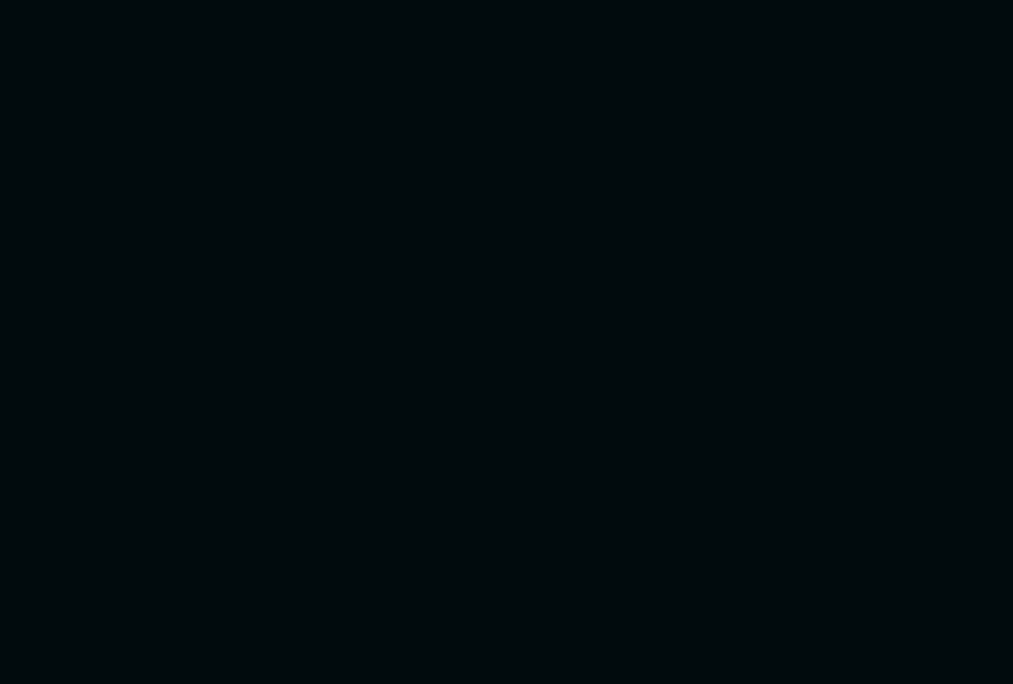
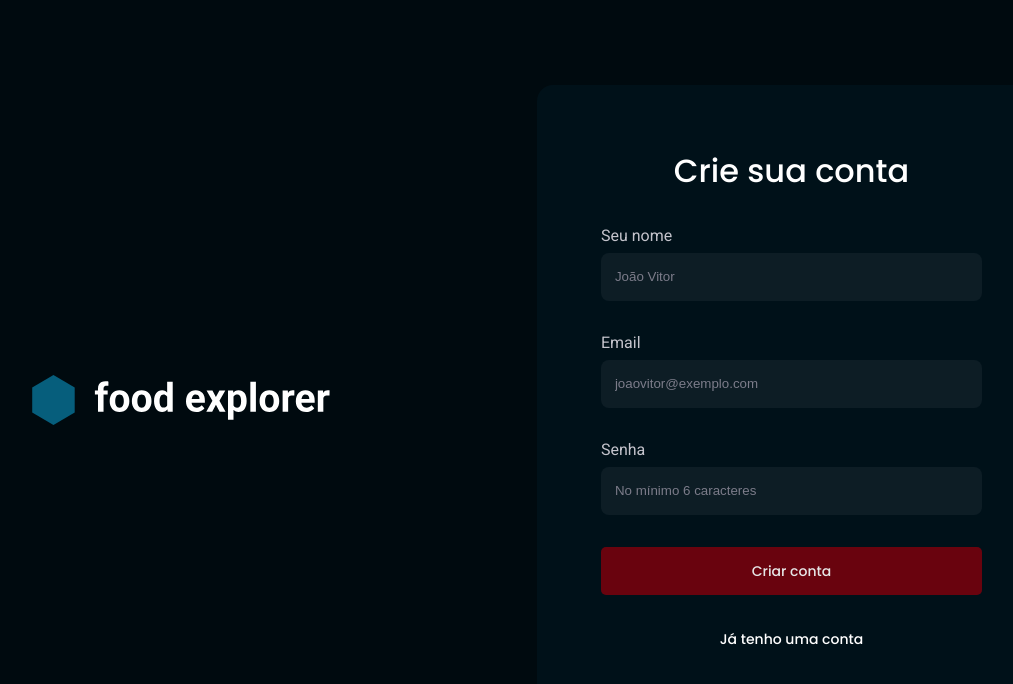
Before and after one commit to JoaoVitor-Matos/FoodExplorer-, a React (Vite) app: page /register in a window 1280 px wide. Before the commit this address had no page. Shown: the top 684 px of the page, without its empty margins (103-1116 px from the left). Built offline with nearby package versions, Linux system fonts and the light colour scheme.

Commit message:
arrumando sigIN

```diff
--- a/src/pages/SignUp/index.jsx
+++ b/src/pages/SignUp/index.jsx
@@ -84,7 +84,7 @@ export function SignUp() {
         <Section title="Email">
           <Input
             name="email"
-            placeholder="seuemail@exemplo.com"
+            placeholder="joaovitor@exemplo.com"
             type="text"
             value={formData.email}
             onChange={handleChange}
--- a/src/routes/index.jsx
+++ b/src/routes/index.jsx
@@ -10,7 +10,7 @@ export function Routes() {
 
   return (
     <BrowserRouter>
-      {userAuthenticated ? <AppRoutes isAdmin={isAdmin} /> : <AppRoutes />}
+      {userAuthenticated ? <AppRoutes isAdmin={isAdmin} /> : <AuthRoutes />}
     </BrowserRouter>
   );
 }
```
